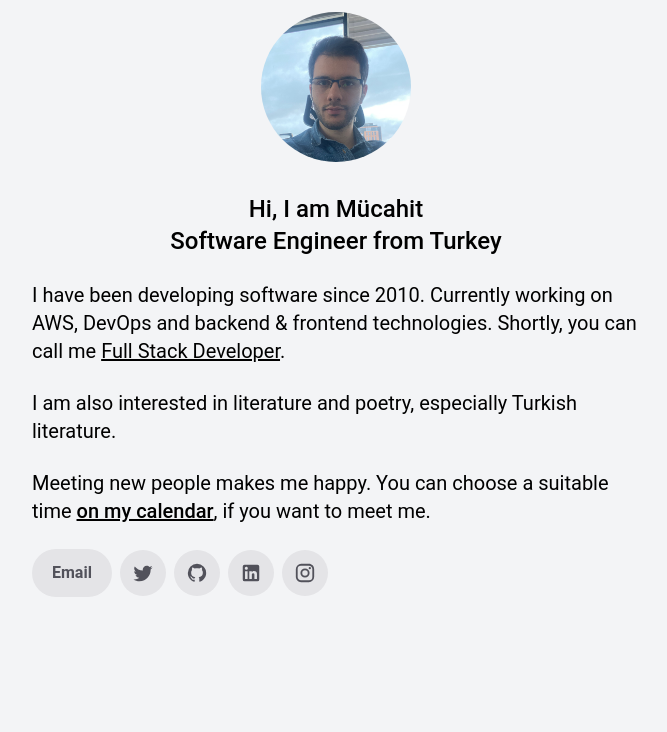
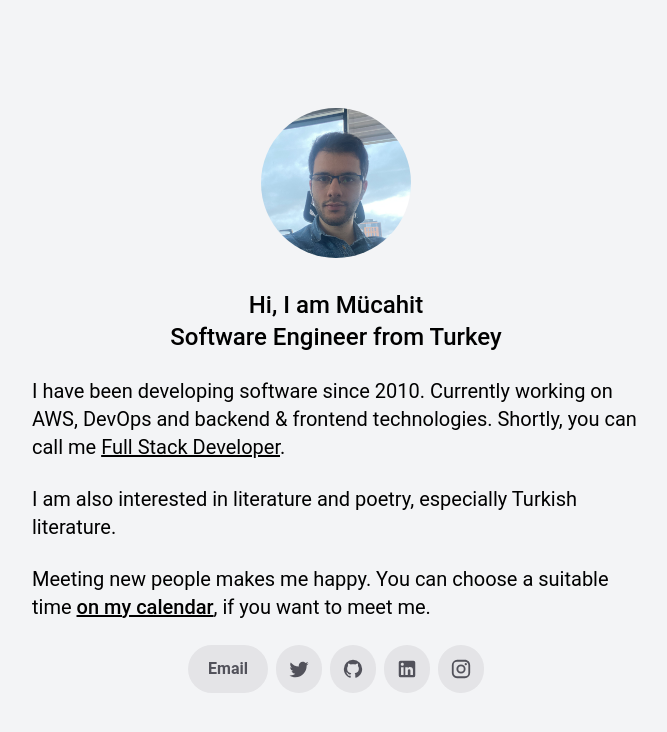
Before and after one commit to mucahitnezir/personal-website, a Next.js app: page / in a window 1280 px wide. Shown: the top 732 px of the page, without its empty margins (304-971 px from the left). Built offline with nearby package versions, Linux system fonts and the light colour scheme.

Commit message:
#9 vertically center the page content

```diff
--- a/components/banner.js
+++ b/components/banner.js
@@ -1,4 +1,6 @@
 import Picture from './picture'
+import Social from './social'
+
 import { meta } from '../site.config'
 
 function Banner() {
@@ -28,6 +30,8 @@ function Banner() {
         <p className="text-xl">
           Meeting new people makes me happy.  You can choose a suitable time <a href={meetingURL} className="underline font-medium" target="_blank" rel="noreferrer">on my calendar</a>, if you want to meet me.
         </p>
+
+        <Social />
       </div>
     </div>
   )
--- a/components/social.js
+++ b/components/social.js
@@ -25,8 +25,7 @@ function Social() {
   const { twitter, linkedin, github, instagram } = meta.social
 
   return (
-    <div className="content-small">
-      <div className="flex items-center space-x-2">
+    <div className="flex justify-center space-x-2">
       <SocialButton href={`mailto:${email}`}>
         <span className="mx-2 font-semibold">Email</span>
       </SocialButton>
@@ -47,7 +46,6 @@ function Social() {
         <Icon icon={mdiInstagram} title="Instagram" />
       </SocialButton>
     </div>
-    </div>
   )
 }
 
--- a/pages/index.js
+++ b/pages/index.js
@@ -1,12 +1,10 @@
 import Banner from '../components/banner'
-import Social from '../components/social'
 
 function Home() {
   return (
-    <>
+    <div className="flex flex-col min-h-screen py-10 justify-center">
       <Banner />
-      <Social />
-    </>
+    </div>
   )
 }
 
```
Lines whose indentation alone changed are shown as unchanged.
